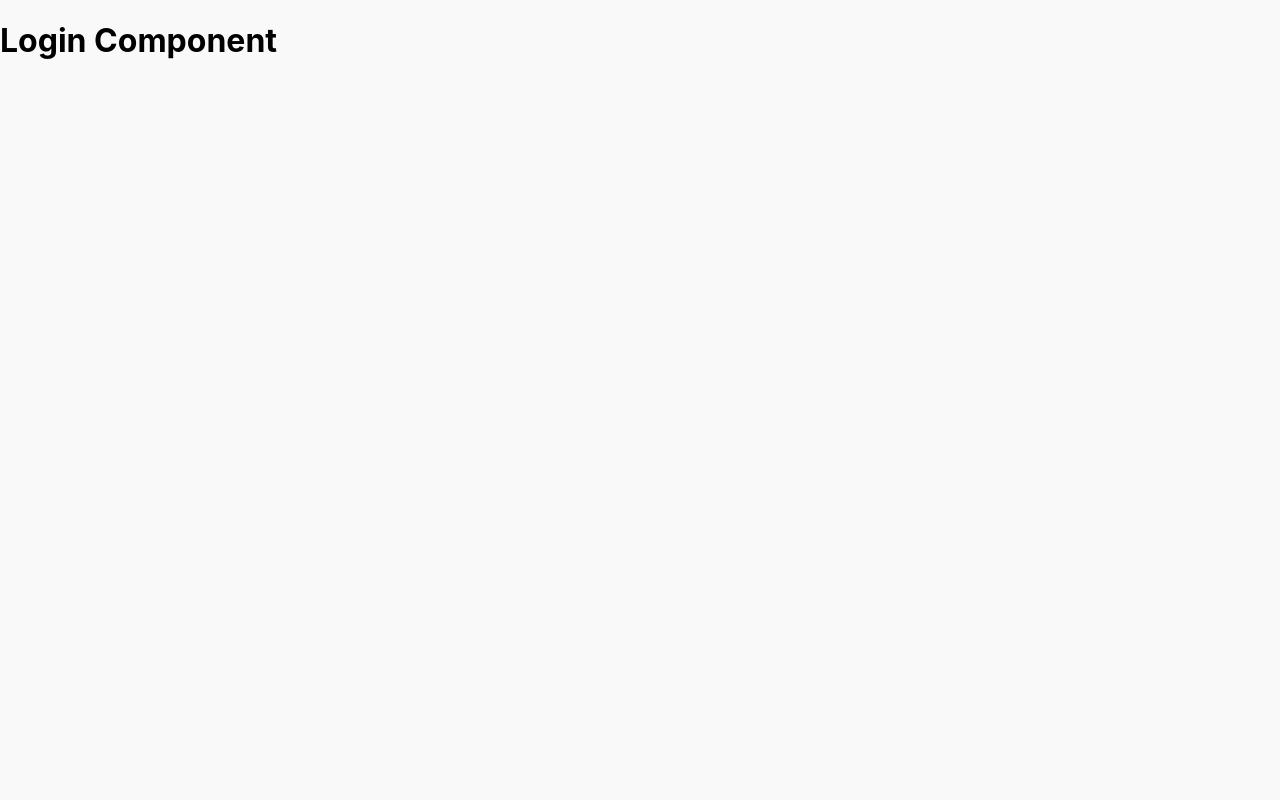
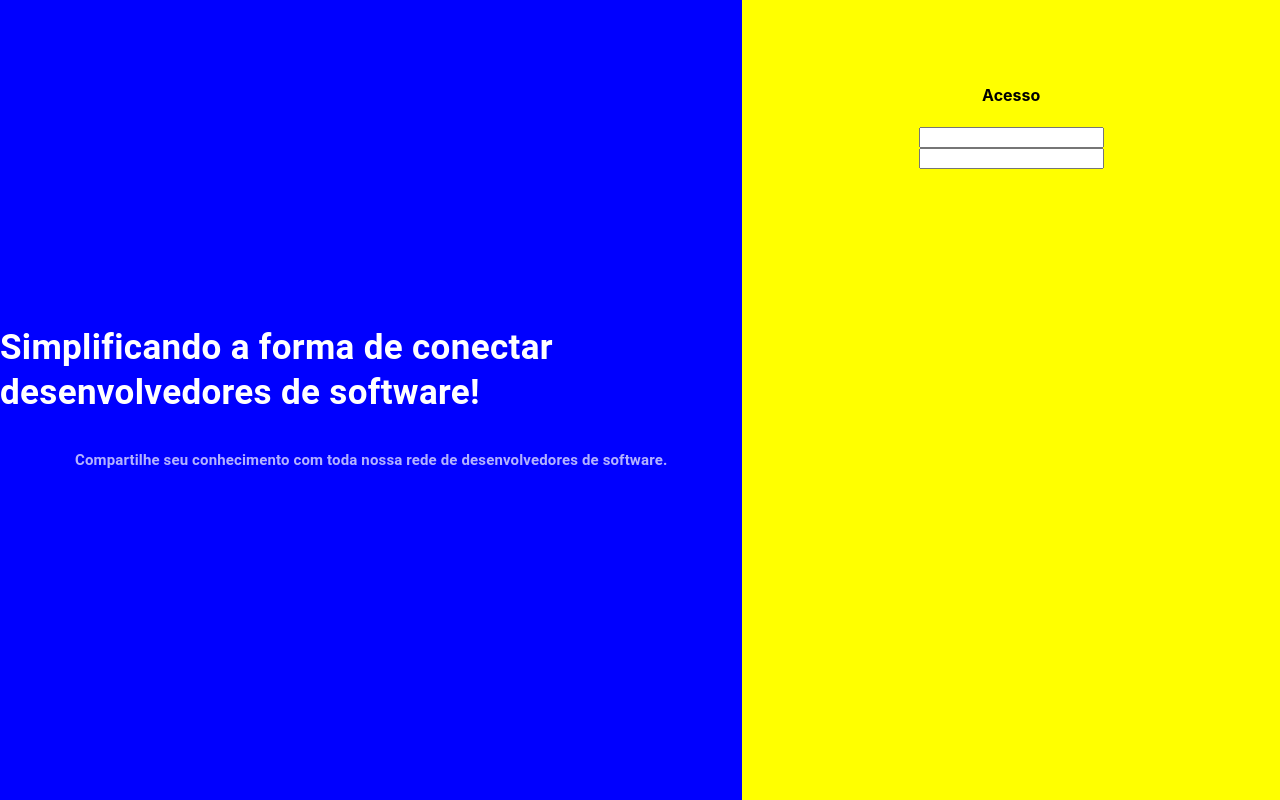
Before and after one commit to Lucasplpx/conectadev, a React (Create React App) app: page /sign-in in a window 1280 px wide. Built offline with nearby package versions, Linux system fonts and the light colour scheme.

Commit message:
Criação do componente de login

```diff
--- a/src/pages/SignIn/index.js
+++ b/src/pages/SignIn/index.js
@@ -1,9 +1,66 @@
-import React from 'react';
+import { Typography } from '@material-ui/core';
+import { makeStyles } from '@material-ui/core/styles';
+
+const useStyles = makeStyles({
+  root: {
+    display: 'flex',
+    height: '100vh',
+  },
+  left: {
+    background: 'blue',
+    flexBasis: '58%',
+
+    display: 'flex',
+    flexDirection: 'column',
+    justifyContent: 'center',
+    alignItems: 'center',
+  },
+  righ: {
+    background: 'yellow',
+    flexBasis: '42%',
+  },
+  form: {
+    display: 'flex',
+    flexDirection: 'column',
+    margin: '64px 32px',
+    alignItems: 'center',
+  },
+});
 
 function SignIn() {
+  const classes = useStyles();
+
   return (
-    <div>
-      <h1>Login Component</h1>
+    <div className={classes.root}>
+      <div className={classes.left}>
+        <Typography style={{ color: '#FFF', fontSize: 35, lineHeight: '45px' }}>
+          <strong>
+            Simplificando a forma de conectar desenvolvedores de software!
+          </strong>
+        </Typography>
+        <Typography
+          style={{
+            color: 'rgba(255,255,255,0.7)',
+            marginTop: 30,
+            fontSize: 15,
+            lineHeight: '30px',
+          }}
+        >
+          <strong>
+            Compartilhe seu conhecimento com toda nossa rede de desenvolvedores
+            de software.
+          </strong>
+        </Typography>
+      </div>
+
+      <div className={classes.righ}>
+        <form className={classes.form}>
+          <h4>Acesso</h4>
+
+          <input type="text" />
+          <input type="text" />
+        </form>
+      </div>
     </div>
   );
 }
```
Also changed, not shown: 1 other file (tests, documents, lock files or other folders).
